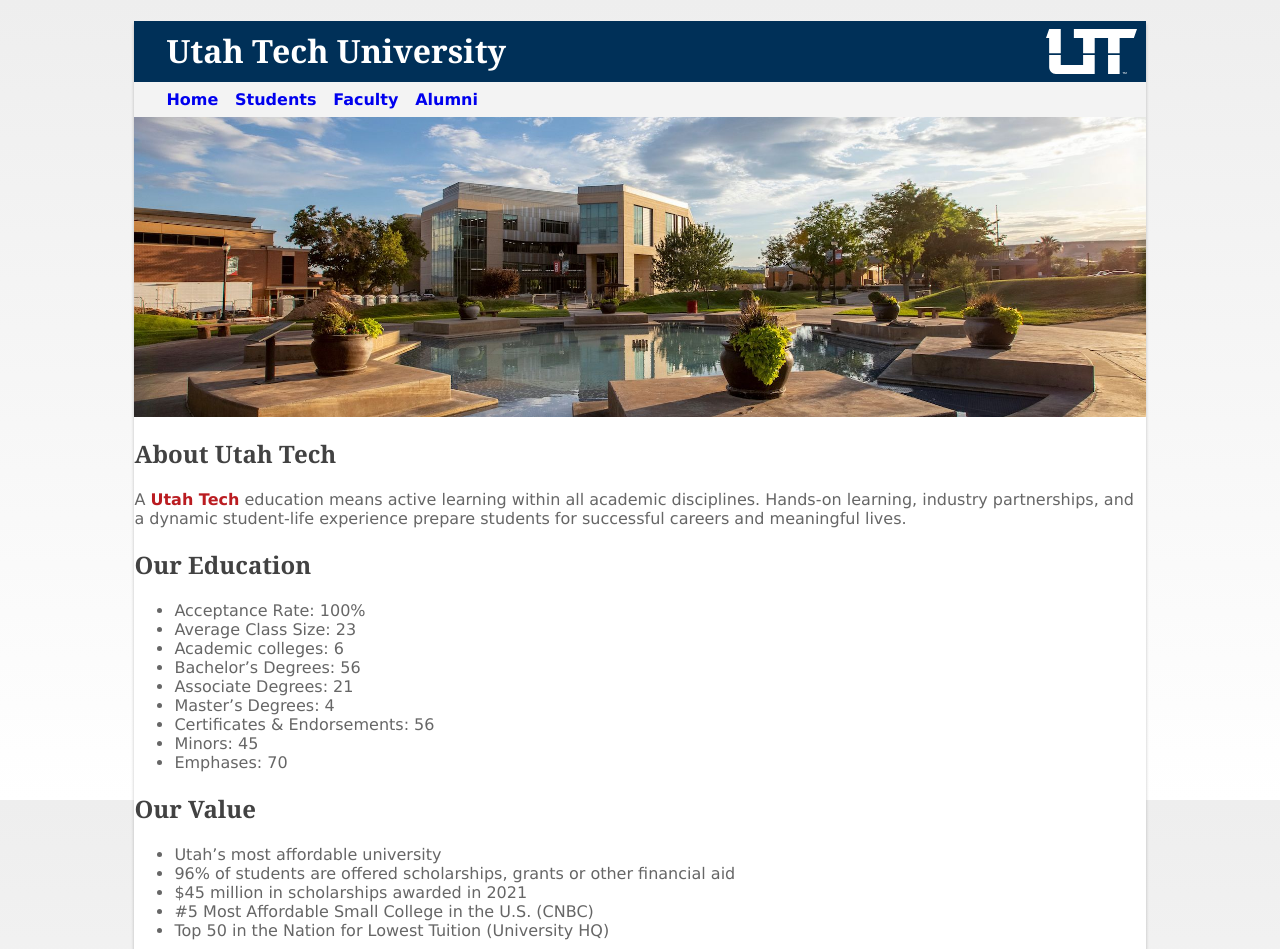
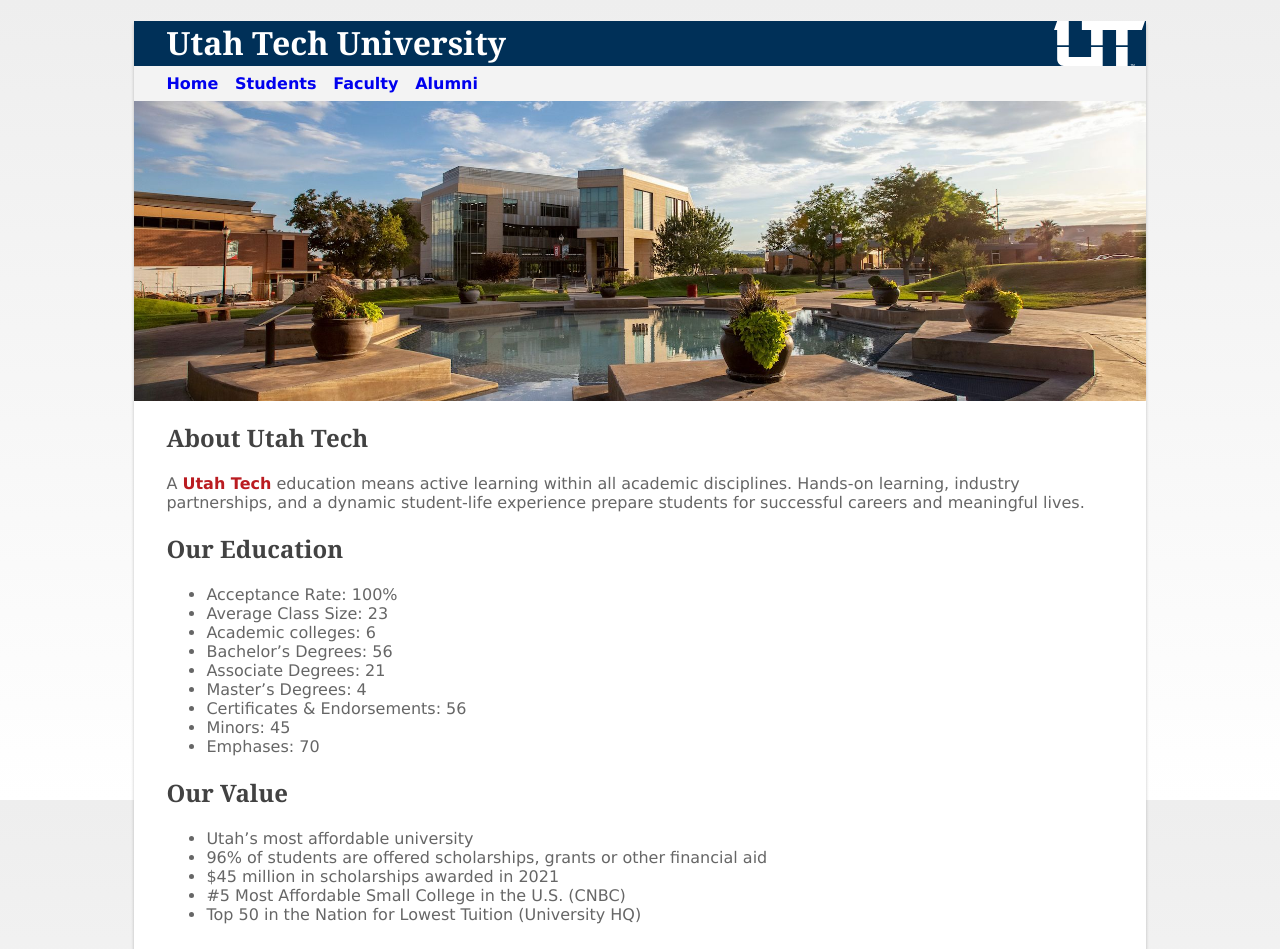
Before and after one commit to jaredbrungard/se1400, a plain HTML site: page utahtech3/index.html in a window 1280 px wide. Shown: the top 949 px of the page. Drawn offline with Linux system fonts and the light colour scheme.

Commit message:
everything seems good other than Spacing for utah tech text in top left

```diff
--- a/utahtech3/style.css
+++ b/utahtech3/style.css
@@ -23,7 +23,6 @@
 
 header h1 {
     line-height: 140%;
-    padding: .5rem;
     background-image: url('utahtechlogo.svg');
     background-position: right;
     background-repeat: no-repeat;
@@ -49,6 +48,9 @@
 
 h3 {
     color: #003058;
+}
+
+main {
     padding-left: 2rem;
     padding-right: 2rem;
 }
```
Also changed, not shown: utahtech3/faculty.html (+0 -1 lines).
